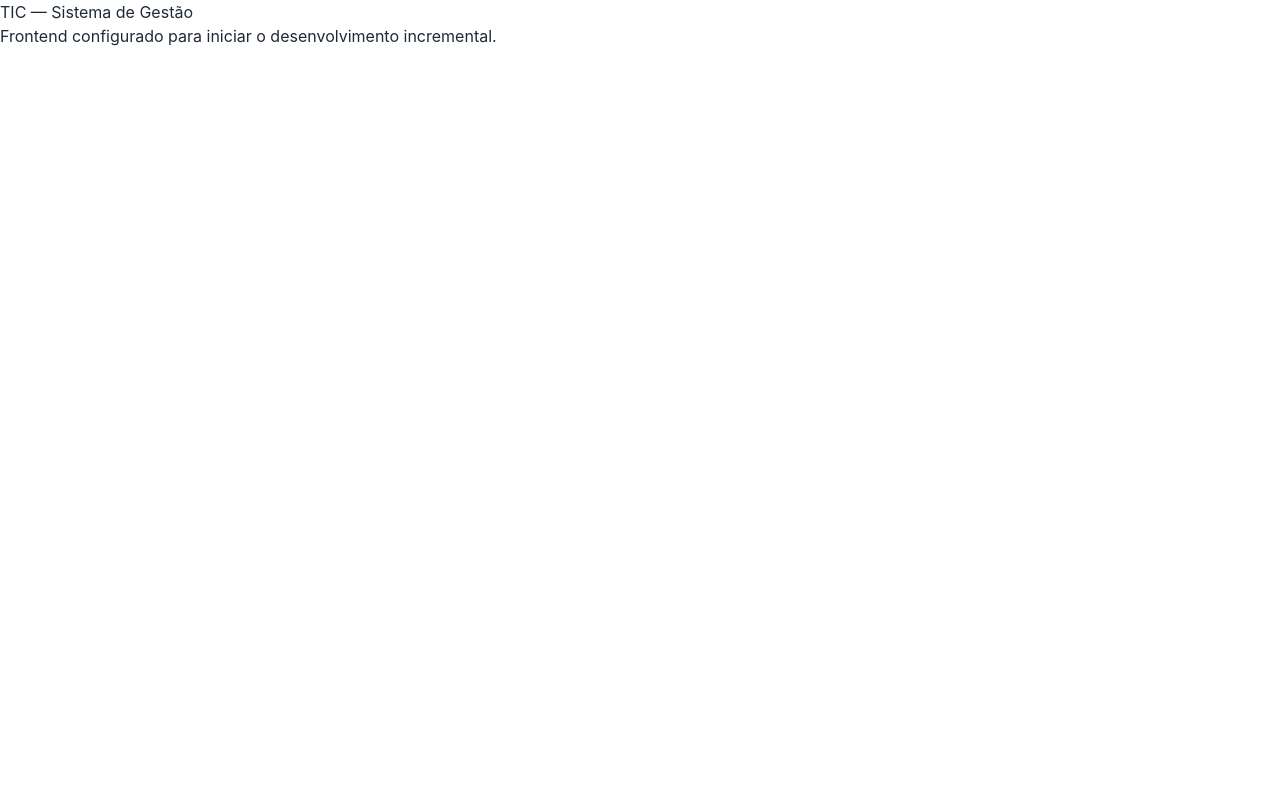
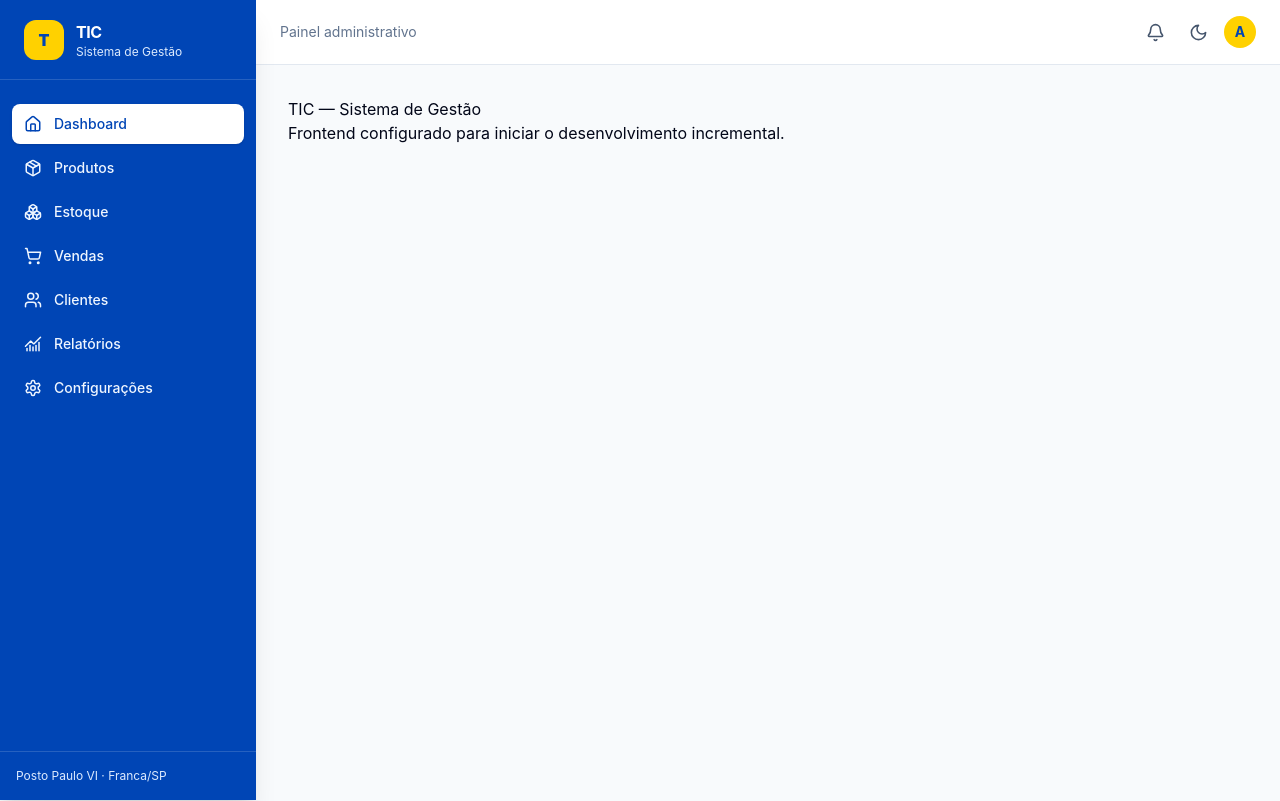
Before and after one commit to carloscunha1/TIC, a React (Vite) app in the folder frontend/: page / in a window 1280 px wide. Built offline with nearby package versions, Linux system fonts and the light colour scheme.

Commit message:
feat: create responsive application shell

```diff
--- /dev/null
+++ b/frontend/src/app/AppShell.tsx
@@ -0,0 +1,94 @@
+import {
+  Bell,
+  Boxes,
+  ChartNoAxesCombined,
+  Home,
+  Moon,
+  Package,
+  Settings,
+  ShoppingCart,
+  Sun,
+  Users,
+} from 'lucide-react';
+import { NavLink, Outlet } from 'react-router-dom';
+import { ThemeProvider } from '@/app/ThemeProvider';
+import { useTheme } from '@/app/theme-context';
+
+const navigation = [
+  { label: 'Dashboard', icon: Home, to: '/' },
+  { label: 'Produtos', icon: Package, to: '/produtos' },
+  { label: 'Estoque', icon: Boxes, to: '/estoque' },
+  { label: 'Vendas', icon: ShoppingCart, to: '/vendas' },
+  { label: 'Clientes', icon: Users, to: '/clientes' },
+  { label: 'Relatórios', icon: ChartNoAxesCombined, to: '/relatorios' },
+  { label: 'Configurações', icon: Settings, to: '/configuracoes' },
+];
+
+function ShellContent() {
+  const { theme, toggleTheme } = useTheme();
+  return (
+    <div className="min-h-screen bg-slate-50 text-slate-950 transition-colors dark:bg-slate-950 dark:text-slate-50">
+      <aside className="fixed inset-y-0 left-0 z-30 hidden w-64 flex-col bg-[#0045B5] text-white shadow-xl lg:flex">
+        <div className="flex h-20 items-center gap-3 border-b border-white/15 px-6">
+          <div className="flex h-10 w-10 items-center justify-center rounded-xl bg-[#FFD100] font-black text-[#0045B5]">T</div>
+          <div>
+            <p className="font-bold tracking-tight">TIC</p>
+            <p className="text-xs text-blue-100">Sistema de Gestão</p>
+          </div>
+        </div>
+        <nav aria-label="Navegação principal" className="flex-1 space-y-1 px-3 py-6">
+          {navigation.map(({ label, icon: Icon, to }) => (
+            <NavLink
+              key={label}
+              to={to}
+              className={({ isActive }) =>
+                `flex items-center gap-3 rounded-lg px-3 py-2.5 text-sm font-medium transition-colors ${
+                  isActive ? 'bg-white text-[#0045B5] shadow-sm' : 'text-blue-50 hover:bg-white/15'
+                }`
+              }
+            >
+              <Icon aria-hidden="true" size={18} />
+              {label}
+            </NavLink>
+          ))}
+        </nav>
+        <div className="border-t border-white/15 p-4 text-xs text-blue-100">Posto Paulo VI · Franca/SP</div>
+      </aside>
+
+      <header className="sticky top-0 z-20 border-b border-slate-200 bg-white/95 backdrop-blur dark:border-slate-800 dark:bg-slate-950/95 lg:ml-64">
+        <div className="flex h-16 items-center justify-between px-4 sm:px-6">
+          <div className="flex items-center gap-3">
+            <span className="font-semibold lg:hidden">TIC</span>
+            <span className="hidden text-sm text-slate-500 sm:inline dark:text-slate-400">Painel administrativo</span>
+          </div>
+          <div className="flex items-center gap-2">
+            <button className="rounded-lg p-2 text-slate-600 hover:bg-slate-100 dark:text-slate-300 dark:hover:bg-slate-800" aria-label="Notificações">
+              <Bell size={19} />
+            </button>
+            <button onClick={toggleTheme} className="rounded-lg p-2 text-slate-600 hover:bg-slate-100 dark:text-slate-300 dark:hover:bg-slate-800" aria-label={theme === 'light' ? 'Ativar tema escuro' : 'Ativar tema claro'}>
+              {theme === 'light' ? <Moon size={19} /> : <Sun size={19} />}
+            </button>
+            <div className="hidden h-8 w-8 items-center justify-center rounded-full bg-[#FFD100] text-sm font-bold text-[#0045B5] sm:flex" aria-label="Usuário atual">A</div>
+          </div>
+        </div>
+      </header>
+
+      <main className="min-h-[calc(100vh-4rem)] pb-20 lg:ml-64 lg:pb-0">
+        <div className="mx-auto max-w-7xl p-4 sm:p-6 lg:p-8"><Outlet /></div>
+      </main>
+
+      <nav aria-label="Navegação móvel" className="fixed inset-x-0 bottom-0 z-30 grid grid-cols-5 border-t border-slate-200 bg-white/95 px-1 py-2 backdrop-blur dark:border-slate-800 dark:bg-slate-950/95 lg:hidden">
+        {navigation.slice(0, 5).map(({ label, icon: Icon, to }) => (
+          <NavLink key={label} to={to} className={({ isActive }) => `flex flex-col items-center gap-1 rounded-md py-1 text-[11px] ${isActive ? 'font-semibold text-[#0045B5] dark:text-[#FFD100]' : 'text-slate-500'}`}>
+            <Icon aria-hidden="true" size={18} />
+            <span>{label}</span>
+          </NavLink>
+        ))}
+      </nav>
+    </div>
+  );
+}
+
+export function AppShell() {
+  return <ThemeProvider><ShellContent /></ThemeProvider>;
+}
--- /dev/null
+++ b/frontend/src/app/ThemeProvider.tsx
@@ -0,0 +1,30 @@
+import { useEffect, useMemo, useState, type PropsWithChildren } from 'react';
+import { ThemeContext } from '@/app/theme-context';
+
+type Theme = 'light' | 'dark';
+const themeStorageKey = 'tic-theme';
+
+function getInitialTheme(): Theme {
+  if (typeof window === 'undefined') return 'light';
+  return window.localStorage.getItem(themeStorageKey) === 'dark' ? 'dark' : 'light';
+}
+
+export function ThemeProvider({ children }: PropsWithChildren) {
+  const [theme, setTheme] = useState<Theme>(getInitialTheme);
+
+  useEffect(() => {
+    document.documentElement.classList.toggle('dark', theme === 'dark');
+    document.documentElement.style.colorScheme = theme;
+    window.localStorage.setItem(themeStorageKey, theme);
+  }, [theme]);
+
+  const value = useMemo(
+    () => ({
+      theme,
+      toggleTheme: () => setTheme((current) => (current === 'light' ? 'dark' : 'light')),
+    }),
+    [theme],
+  );
+
+  return <ThemeContext.Provider value={value}>{children}</ThemeContext.Provider>;
+}
--- a/frontend/src/app/router.tsx
+++ b/frontend/src/app/router.tsx
@@ -1,7 +1,11 @@
 import { createBrowserRouter } from 'react-router-dom';
 import { FoundationPage, NotFoundPage } from '@/app/pages';
+import { AppShell } from '@/app/AppShell';
 
 export const router = createBrowserRouter([
+  {
+    element: <AppShell />,
+    children: [
       {
         path: '/',
         element: <FoundationPage />,
@@ -10,4 +14,6 @@ export const router = createBrowserRouter([
         path: '*',
         element: <NotFoundPage />,
       },
+    ],
+  },
 ]);
--- /dev/null
+++ b/frontend/src/app/theme-context.ts
@@ -0,0 +1,16 @@
+import { createContext, useContext } from 'react';
+
+export type Theme = 'light' | 'dark';
+
+type ThemeContextValue = {
+  theme: Theme;
+  toggleTheme: () => void;
+};
+
+export const ThemeContext = createContext<ThemeContextValue | undefined>(undefined);
+
+export function useTheme(): ThemeContextValue {
+  const context = useContext(ThemeContext);
+  if (!context) throw new Error('useTheme must be used inside ThemeProvider');
+  return context;
+}
--- /dev/null
+++ b/frontend/src/components/ui/states.tsx
@@ -0,0 +1,16 @@
+import { AlertCircle, Inbox, LoaderCircle } from 'lucide-react';
+import type { ReactNode } from 'react';
+
+type StateProps = { title: string; description?: string; action?: ReactNode };
+
+export function LoadingState({ title = 'Carregando', description = 'Aguarde um momento.' }: StateProps) {
+  return <div role="status" aria-live="polite" className="flex flex-col items-center justify-center gap-3 py-12 text-center"><LoaderCircle className="animate-spin text-[#0045B5]" aria-hidden="true" /><h2 className="font-semibold">{title}</h2><p className="text-sm text-slate-500">{description}</p></div>;
+}
+
+export function EmptyState({ title, description, action }: StateProps) {
+  return <div className="flex flex-col items-center justify-center gap-3 rounded-xl border border-dashed border-slate-300 px-6 py-12 text-center dark:border-slate-700"><Inbox className="text-slate-400" aria-hidden="true" /><h2 className="font-semibold">{title}</h2>{description && <p className="text-sm text-slate-500">{description}</p>}{action}</div>;
+}
+
+export function ErrorState({ title, description, action }: StateProps) {
+  return <div role="alert" className="flex flex-col items-center justify-center gap-3 rounded-xl border border-red-200 bg-red-50 px-6 py-12 text-center text-red-950 dark:border-red-900 dark:bg-red-950/30 dark:text-red-100"><AlertCircle aria-hidden="true" /><h2 className="font-semibold">{title}</h2>{description && <p className="text-sm opacity-80">{description}</p>}{action}</div>;
+}
--- a/frontend/src/index.css
+++ b/frontend/src/index.css
@@ -1,9 +1,10 @@
 @import "tailwindcss";
+@custom-variant dark (&:where(.dark, .dark *));
 
 :root {
   font-family: Inter, ui-sans-serif, system-ui, sans-serif;
   color: #1f2937;
-  background: #ffffff;
+  background: #f8fafc;
   font-synthesis: none;
   text-rendering: optimizeLegibility;
 }
@@ -17,3 +18,14 @@ body {
   min-width: 320px;
   min-height: 100vh;
 }
+
+button,
+a {
+  -webkit-tap-highlight-color: transparent;
+}
+
+button:focus-visible,
+a:focus-visible {
+  outline: 3px solid #ff6900;
+  outline-offset: 2px;
+}
--- a/frontend/tsconfig.app.json
+++ b/frontend/tsconfig.app.json
@@ -19,5 +19,6 @@
     "noEmit": true,
     "jsx": "react-jsx"
   },
-  "include": ["src"]
+  "include": ["src"],
+  "exclude": ["src/**/*.test.ts", "src/**/*.test.tsx"]
 }
--- /dev/null
+++ b/frontend/vitest.config.ts
@@ -0,0 +1,15 @@
+import { fileURLToPath, URL } from 'node:url';
+import react from '@vitejs/plugin-react';
+import tailwindcss from '@tailwindcss/vite';
+import { defineConfig } from 'vitest/config';
+
+export default defineConfig({
+  plugins: [react(), tailwindcss()],
+  resolve: {
+    alias: { '@': fileURLToPath(new URL('./src', import.meta.url)) },
+  },
+  test: {
+    environment: 'jsdom',
+    setupFiles: './src/test/setup.ts',
+  },
+});
--- a/package.json
+++ b/package.json
@@ -17,6 +17,7 @@
     "typecheck:frontend": "npm run typecheck --workspace frontend",
     "lint:frontend": "npm run lint --workspace frontend",
     "test:backend": "npm test --workspace backend",
+    "test:frontend": "npm test --workspace frontend",
     "db:up": "docker compose up -d db",
     "db:down": "docker compose down",
     "db:logs": "docker compose logs -f db",
```
Also changed, not shown: frontend/package.json (+7 -1 lines), frontend/src/test/setup.ts (added, +1 -0 lines), 2 other files (tests, documents, lock files or other folders). Lines whose indentation alone changed are shown as unchanged.
